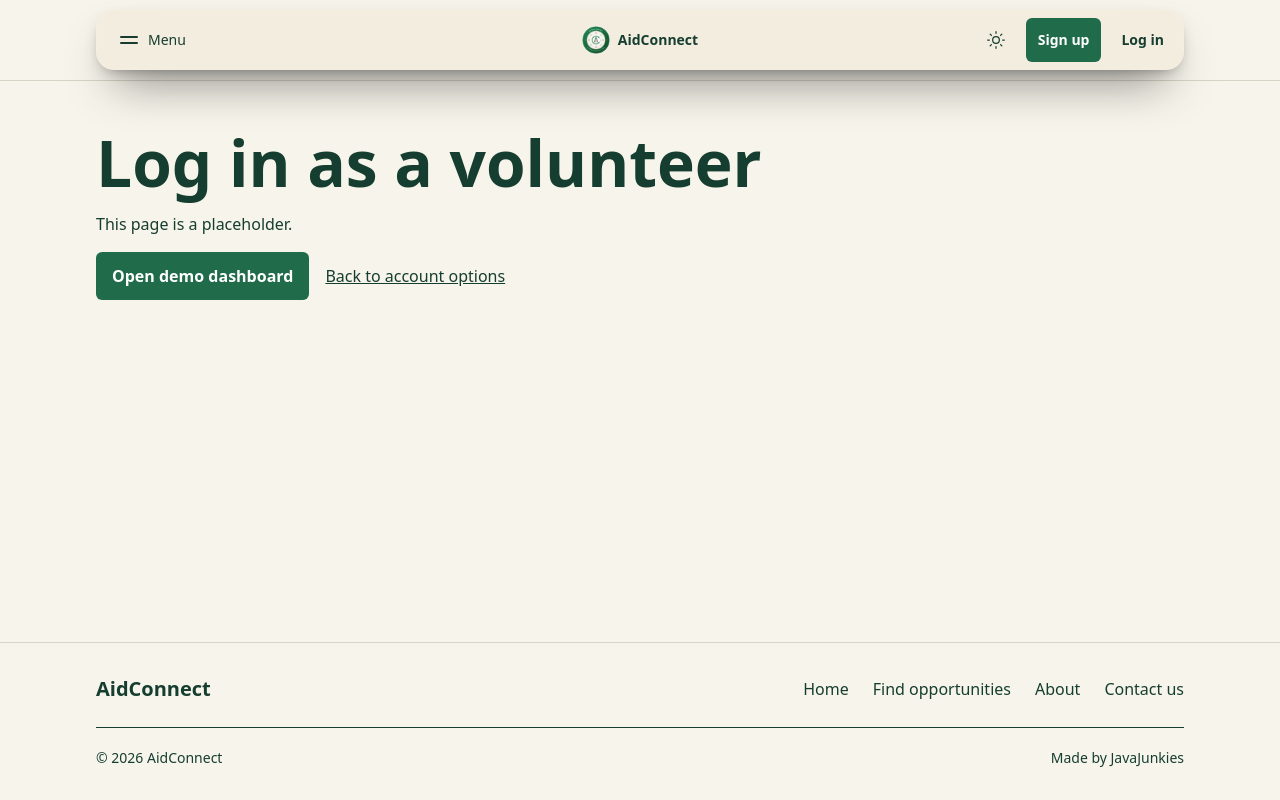
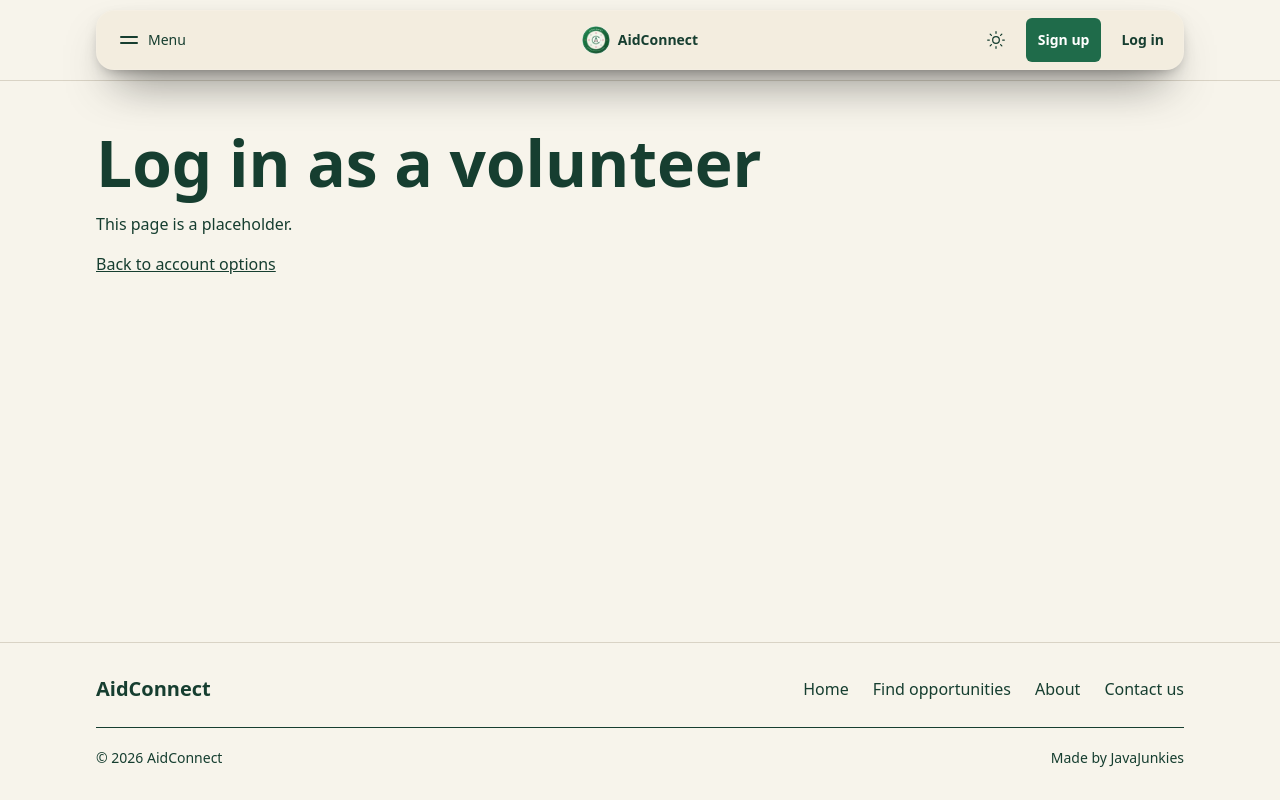
Before and after one commit to San-Tawil/web-programming-project, a React (Vite) app: page /volunteer/login in a window 1280 px wide. Built offline with nearby package versions, Linux system fonts and the light colour scheme.

Commit message:
Restore AccountPage as the login and register chooser

```diff
--- a/src/pages/AccountPage.jsx
+++ b/src/pages/AccountPage.jsx
@@ -1,7 +1,6 @@
 import React from 'react';
 import { Link } from 'react-router-dom';
 import Container from '../components/Container.jsx';
-import RegisterForm from '../components/RegisterForm.jsx';
 
 const roles = [
   { path: 'volunteer', label: 'a volunteer' },
@@ -11,26 +10,13 @@ const roles = [
 export default function AccountPage({ signUp = false, audience }) {
   const action = signUp ? 'Sign up' : 'Log in';
   const path = signUp ? 'register' : 'login';
-  const selectedRole = roles.find(r => r.label === audience)?.path;
 
   return (
     <Container className="py-12">
       <h1>{audience ? `${action} as ${audience}` : action}</h1>
-      {audience && signUp ? (
-        <div className="mb-6 max-w-2xl">
-          <RegisterForm role={selectedRole} />
-        </div>
-      ) : (
-        <p>This page is a placeholder.</p>
-      )}
+      <p>This page is a placeholder.</p>
       {audience ? (
-        <div className="flex flex-wrap items-center gap-4">
-          <Link className="rounded-md bg-aid-primary px-4 py-3 font-semibold text-white hover:underline"
-            to={audience === 'a volunteer' ? '/volunteer/dashboard' : '/organizations/dashboard'}>
-            Open demo dashboard
-          </Link>
-          <Link className="underline" to={`/${path}`}>Back to account options</Link>
-        </div>
+        <Link className="underline" to={`/${path}`}>Back to account options</Link>
       ) : (
         <div className="flex flex-wrap gap-4">
           {roles.map(role => (
```
